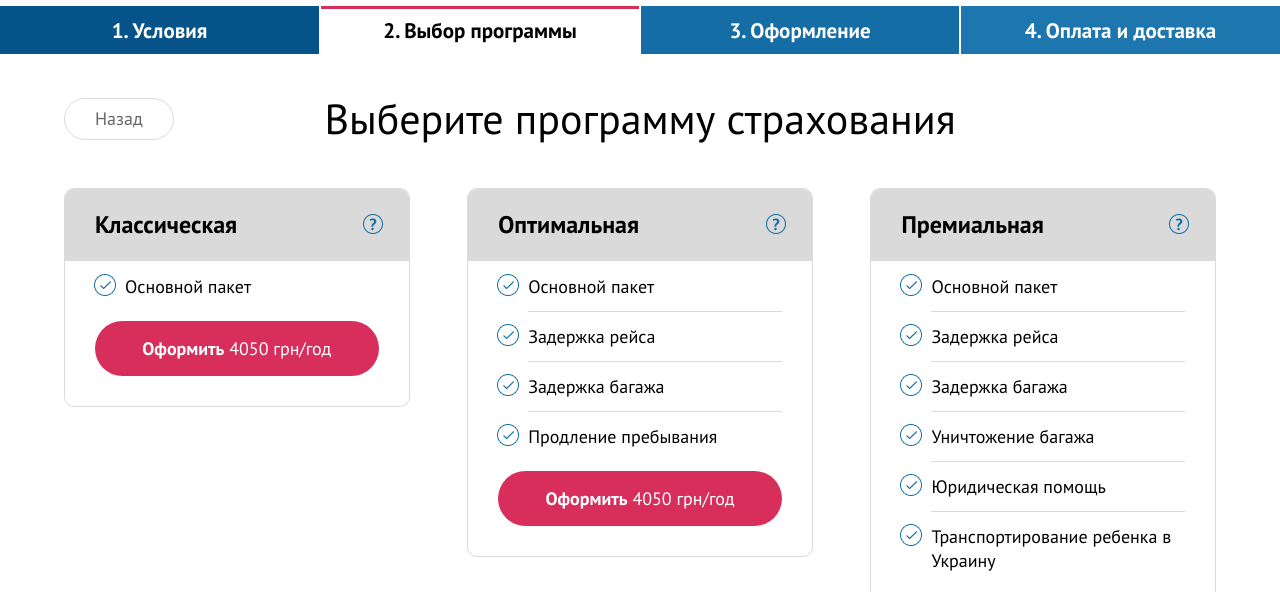
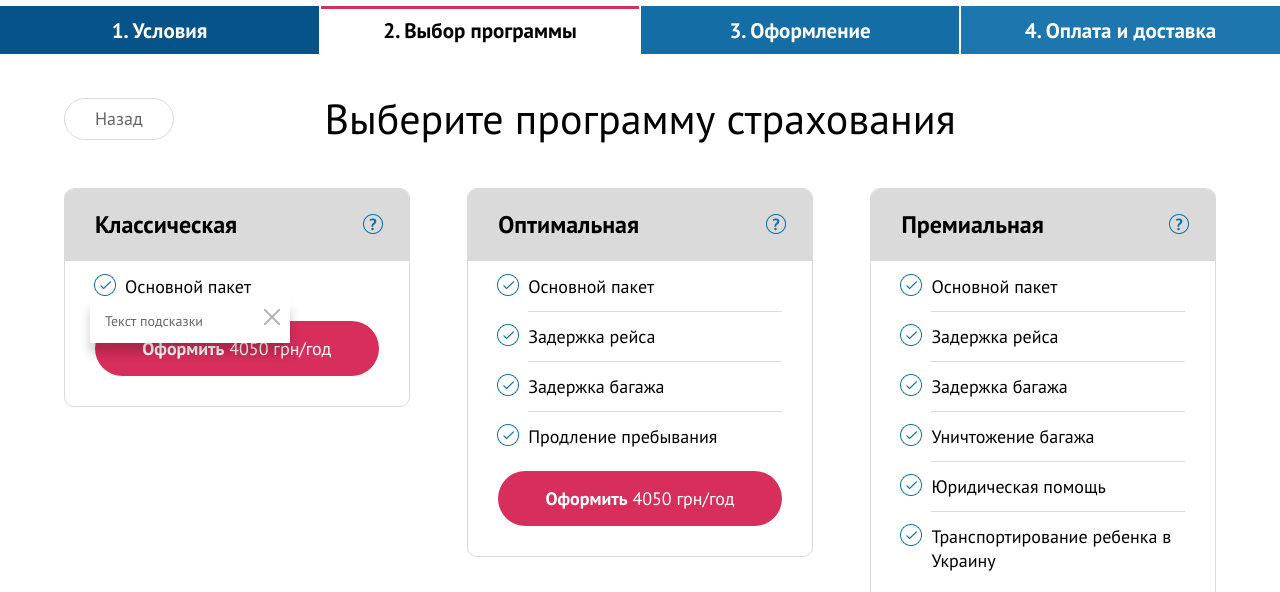
Before and after one commit to maycry/Tas-store, a plain HTML site: page calc-2.html in a window 1280 px wide. Both pictures are taken after a click on the icon 105 px from the left and 461 px from the top of the page. Shown: the part 176-768 px from the top of the page. Drawn offline with Linux system fonts and the light colour scheme.

Commit message:
clicks on tooltip

```diff
--- a/calc-2.html
+++ b/calc-2.html
@@ -81,7 +81,7 @@
         </div>
         <div class="ladder-item-body">
           <ul>
-            <li><i><p class="tip hided">Текст подсказки</p></i>Основной пакет</li>
+            <li><i><p class="tip">Текст подсказки<i class="close"></i></p></i>Основной пакет</li>
           </ul>
           <a href="#" class="rounded-button"><strong>Оформить</strong> 4050 грн/год</a>
         </div>
@@ -93,10 +93,10 @@
         </div>
         <div class="ladder-item-body">
           <ul>
-            <li><i><p class="tip hided">Текст подсказки</p></i>Основной пакет</li>
-            <li><i><p class="tip hided">Текст подсказки</p></i>Задержка рейса</li>
-            <li><i><p class="tip hided">Текст подсказки</p></i>Задержка багажа</li>
-            <li><i><p class="tip hided">Текст подсказки</p></i>Продление пребывания</li>
+            <li><i><p class="tip">Текст подсказки<i class="close"></i></p></i>Основной пакет</li>
+            <li><i><p class="tip">Текст подсказки<i class="close"></i></p></i>Задержка рейса</li>
+            <li><i><p class="tip">Текст подсказки<i class="close"></i></p></i>Задержка багажа</li>
+            <li><i><p class="tip">Текст подсказки<i class="close"></i></p></i>Продление пребывания</li>
           </ul>
           <a href="#" class="rounded-button"><strong>Оформить</strong> 4050 грн/год</a>
         </div>
@@ -108,12 +108,12 @@
         </div>
         <div class="ladder-item-body">
           <ul>
-            <li><i><p class="tip hided">Текст подсказки</p></i>Основной пакет</li>
-            <li><i><p class="tip hided">Текст подсказки</p></i>Задержка рейса</li>
-            <li><i><p class="tip hided">Текст подсказки</p></i>Задержка багажа</li>
-            <li><i><p class="tip hided">Текст подсказки</p></i>Уничтожение багажа</li>
-            <li><i><p class="tip hided">Текст подсказки</p></i>Юридическая помощь</li>
-            <li><i><p class="tip hided">Текст подсказки</p></i>Транспортирование ребенка в Украину</li>
+            <li><i><p class="tip">Текст подсказки<i class="close"></i></p></i>Основной пакет</li>
+            <li><i><p class="tip">Текст подсказки<i class="close"></i></p></i>Задержка рейса</li>
+            <li><i><p class="tip">Текст подсказки<i class="close"></i></p></i>Задержка багажа</li>
+            <li><i><p class="tip">Текст подсказки<i class="close"></i></p></i>Уничтожение багажа</li>
+            <li><i><p class="tip">Текст подсказки<i class="close"></i></p></i>Юридическая помощь</li>
+            <li><i><p class="tip">Текст подсказки<i class="close"></i></p></i>Транспортирование ребенка в Украину</li>
           </ul>
           <a href="#" class="rounded-button"><strong>Оформить</strong> 4050 грн/год</a>
         </div>
--- a/css/styles.css
+++ b/css/styles.css
@@ -20,7 +20,7 @@ html {
 
 .wrapper{
   width: 90%;
-  min-width: 1000px;
+  min-width: 1100px;
   max-width: 1400px;
   margin: 0 auto;
 }
@@ -956,12 +956,24 @@ select{
 }
 .ladder-item .ladder-item-body li i{
   display: inline-block;
+  position: relative;
   margin-left: -40px;
   width: 40px;
   height: 22px;
-  cursor: help;
+  cursor: pointer;
   vertical-align: -3px;
   background: url("../images/icon-checkmark.png") center center no-repeat;
+}
+.ladder-item .ladder-item-body li i p.tip .close{
+  position: absolute;
+  display: block;
+  width: 16px;
+  height: 16px;
+  opacity: .3;
+  right: 10px;
+  top: 10px;
+  z-index: 3;
+  background: url("../images/icon-close-d.png") center center no-repeat;
 }
 .ladder-item .ladder-item-body li:hover i {
   background: url("../images/icon-question.png") center center no-repeat;
@@ -978,9 +990,7 @@ select{
   box-shadow: 0 10px 10px rgba(0,0,0,.2);
   position: absolute;
   display: none;
-}
-.ladder-item .ladder-item-body li i:hover p.tip{
-  display: block;
+  z-index: 2;
 }
 
 
@@ -1273,3 +1283,6 @@ select{
 .hided{
   display: none;
 }
+.showed{
+  display: block!important;
+}
--- a/js/scripts.js
+++ b/js/scripts.js
@@ -24,11 +24,13 @@ jQuery(document).ready(function($) {
     if (e.which == 27) {
       $(".language-popup").hide();
       $(".language-current").removeClass('active');
+      $('p.tip').removeClass('showed');
     }
   });
   $("html").click(function(event) {
     $(".language-popup").hide();
     $(".language-current").removeClass('active');
+    $('p.tip').removeClass('showed');
   });
   /*-------languages-end-------*/
 
@@ -55,7 +57,6 @@ jQuery(document).ready(function($) {
   /*----------Stick-price-end-------------*/
 
 
-
   /*----------Expand-more-------------*/
 
   $(".expand").click(function(event) {
@@ -72,4 +73,14 @@ jQuery(document).ready(function($) {
   /*----------Expand-more-end-------------*/
 
 
+  /*----------Help laddeder start-------------*/
+  $(".ladder-item-body li i").click(function(event) {
+    event.stopPropagation();
+    $(this).children('.tip').toggleClass('showed');
+  });
+
+  $(".ladder-item-body li p.tip .close").click(function(event) {
+    $(this).parent().removeClass('showed');
+  });
+  /*----------Help laddeder end-------------*/
 });
```
Also changed, not shown: images/icon-close-d.png (added).
